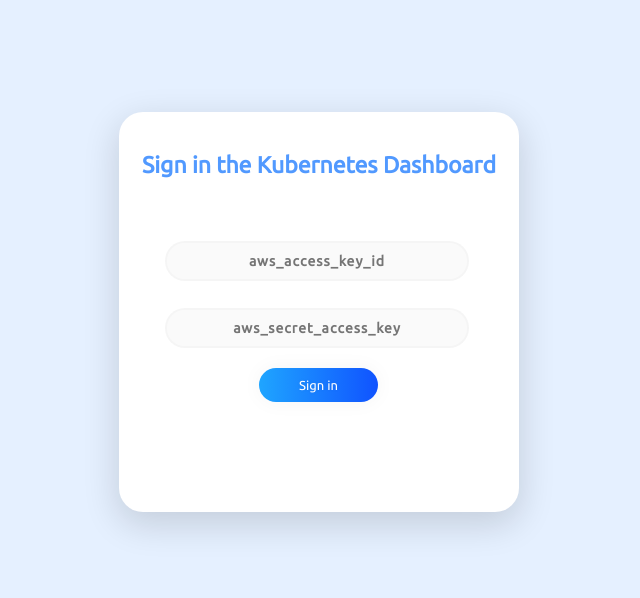
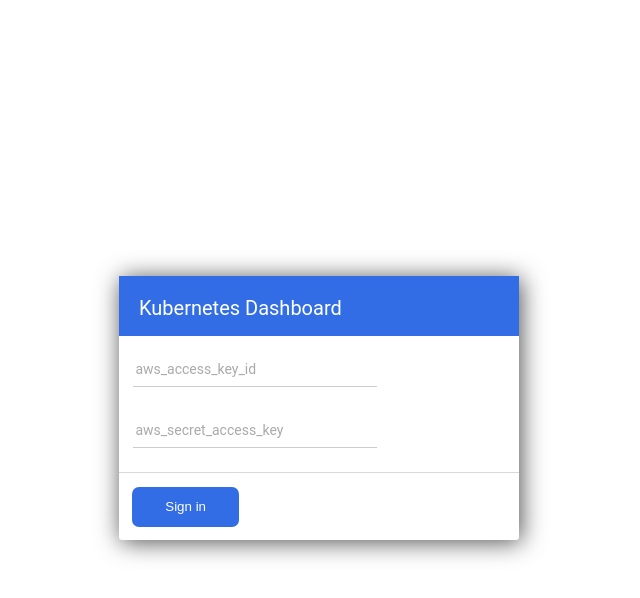
Before and after one commit to Nitro/kubernetes-dashboard-iam-proxy, a website: page views/index.html in a window 1280 px wide. Shown: the whole page, without its empty margins (321-961 px from the left). Drawn offline with nearby package versions, Linux system fonts and the light colour scheme; files that its build step writes are made by us from their sources.

Commit message:
feat: imitate k8s-dashboard login

```diff
--- /dev/null
+++ b/scss/style.sass
@@ -0,0 +1,135 @@
+$buttonColor: #326DE6
+$font-family: 'Roboto', 'Helvetica Neue', Sans-Serif
+html
+	height: 100%
+
+p
+	padding: 20px
+	margin: 0px
+	font-family: $font-family
+	font-weight: 400
+
+body
+	font-family: 'Roboto'
+	font-size: 0.9em
+	display: flex
+	justify-content: center
+	align-items: center
+	min-height: 100%
+
+.card
+	display: inline-block
+	width: 30%
+	min-width: 400px
+	// height: 330px
+	// border: 1px solid transparentize(grey,0.7)
+	box-sizing: border-box
+	box-shadow: 2px 2px 25px 0px transparentize(black,0.3)
+	border-radius: 3px
+	margin: 1em 1.5%
+	animation: scl 0.5s ease-in-out
+	transform-origin: left center
+	background-color: #fff
+	&-title
+		color: #fff
+		font-size: 20px
+		width: 100%
+		height: 60px
+		background-color: $buttonColor
+	&-desc
+		padding: 0 1em 1em 1em
+		border-bottom: 1px solid transparentize(grey,0.7)
+		overflow: hidden
+		display: flex
+		text-align: justify
+		flex-direction: column
+
+	&-action
+		&-readMore
+			margin: 1em 0 1em 1em
+			height: 3em
+			width: 8em
+			background: $buttonColor
+			border: none
+			font-weight: light
+			color: #fff
+			position: relative
+			overflow: hidden
+			outline: none
+			border-radius: 7px
+			&:hover
+				background: transparentize(#326DE6,0.2)
+				transition: all 0.1s ease-in
+
+
+	&:hover
+		box-shadow: 7px 7px 15px 2px transparentize(black,0.5)
+		transition: box-shadow 0.3s ease-in
+
+.input
+	margin: 10px 0
+	position: relative
+	width: 300px
+
+input
+	background: transparent
+	border: none
+	border-bottom: solid 1px #ccc
+	padding: 20px 2px 5px
+	transition: padding 0.4s
+	width: 80%
+
+	&:placeholder-shown + label
+		color: #aaa
+		font-size: 14px
+		top: 15px
+
+	&:focus + label
+		color: #4476bd
+		font-size: 12px
+		pointer-events: none
+		position: absolute
+		left: 2px
+		top: 2px
+		transition: top 0.3s, left 0.3s, font-size 0.3s
+
+label
+	color: #4476bd
+	font-size: 12px
+	pointer-events: none
+	position: absolute
+	left: 2px
+	top: 2px
+	transition: top 0.3s, left 0.3s, font-size 0.3s
+
+input
+	&::placeholder
+		color: transparent
+		display: none
+
+	&:focus, &:not(:placeholder-shown)
+		border-bottom: solid 1px #4476bd
+		outline: none
+
+.ripple
+	border-radius: 50%
+	background: mix($buttonColor, white)
+	position: absolute
+	transform: scale(0)
+	opacity: 1
+	animation: ripple 0.4s linear
+
+@keyframes ripple
+	to
+		transform: scale(2.5)
+		opacity: 0
+
+@keyframes scl
+	0%
+		opacity: 0
+		transform: scaleX(0.9) translateX(-50px)
+	75%
+		opacity: 0.2
+	100%
+		transform: scaleX(1) translateX(0)
+		opacity: 1
--- a/views/index.html
+++ b/views/index.html
@@ -26,21 +26,43 @@
         const token = get_bearer_token(accesskey, secretkey)
         XHR.send(JSON.stringify({ token: token }))
       }
+      function createRipple (e) {
+        var circle = document.createElement('div');
+        this.appendChild(circle);
+        var d = Math.max(this.clientWidth, this.clientHeight);
+        circle.style.width = circle.style.height = d + 'px';
+        var rect = this.getBoundingClientRect();
+        circle.style.left = e.clientX - rect.left -d/2 + 'px';
+        circle.style.top = e.clientY - rect.top - d/2 + 'px';
+        circle.classList.add('ripple');
+      	setTimeout(function(){
+          circle.remove();
+      	},500);
+        sendData(document.getElementById('accesskey').value, document.getElementById('secretkey').value)
+      }
       const button = document.getElementById('button')
-      button.addEventListener('click', function (event) {
-        sendData(document.getElementById('accesskey').value, document.getElementById('secretkey').value)
-      })
+      button.addEventListener('click', createRipple)
     })
   </script>
 </head>
 <body>
-  <div class="main">
-    <p class="sign" align="center">Sign in the Kubernetes Dashboard</p>
-    <form class="form1">
-      <input class="un " type="text" align="center" placeholder="aws_access_key_id" id="accesskey" required>
-      <input class="pass" type="password" align="center" placeholder="aws_secret_access_key" id="secretkey" required>
-      <a class="submit" align="center" id="button">Sign in</a>
-    </form>
+  <div class="card">
+	   <div class="card-title">
+       <p class="text">Kubernetes Dashboard</p>
+	   </div>
+	   <div class="card-desc">
+       <div class="input">
+         <input type="text" placeholder="Name" id="accesskey" required/>
+         <label for="Name">aws_access_key_id</label>
+       </div>
+       <div class="input">
+         <input type="password" placeholder="Password" id="secretkey" required/>
+         <label for="Password">aws_secret_access_key</label>
+       </div>
+	   </div>
+	   <div class="card-actions">
+		     <button type='button' id='button' class='card-action-readMore'>Sign in</button>
+	   </div>
   </div>
 </body>
 </html>
```
Also changed, not shown: public/stylesheets/style.css, 1 other file.
